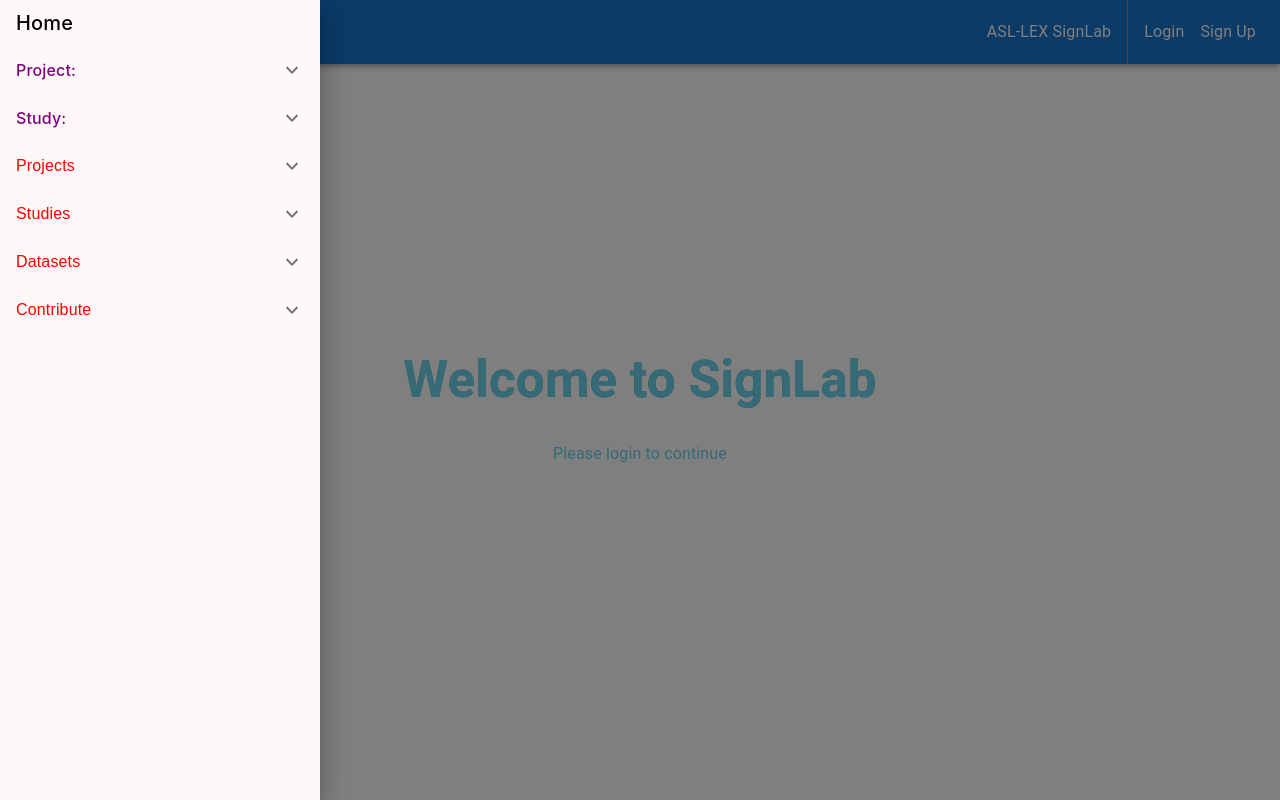
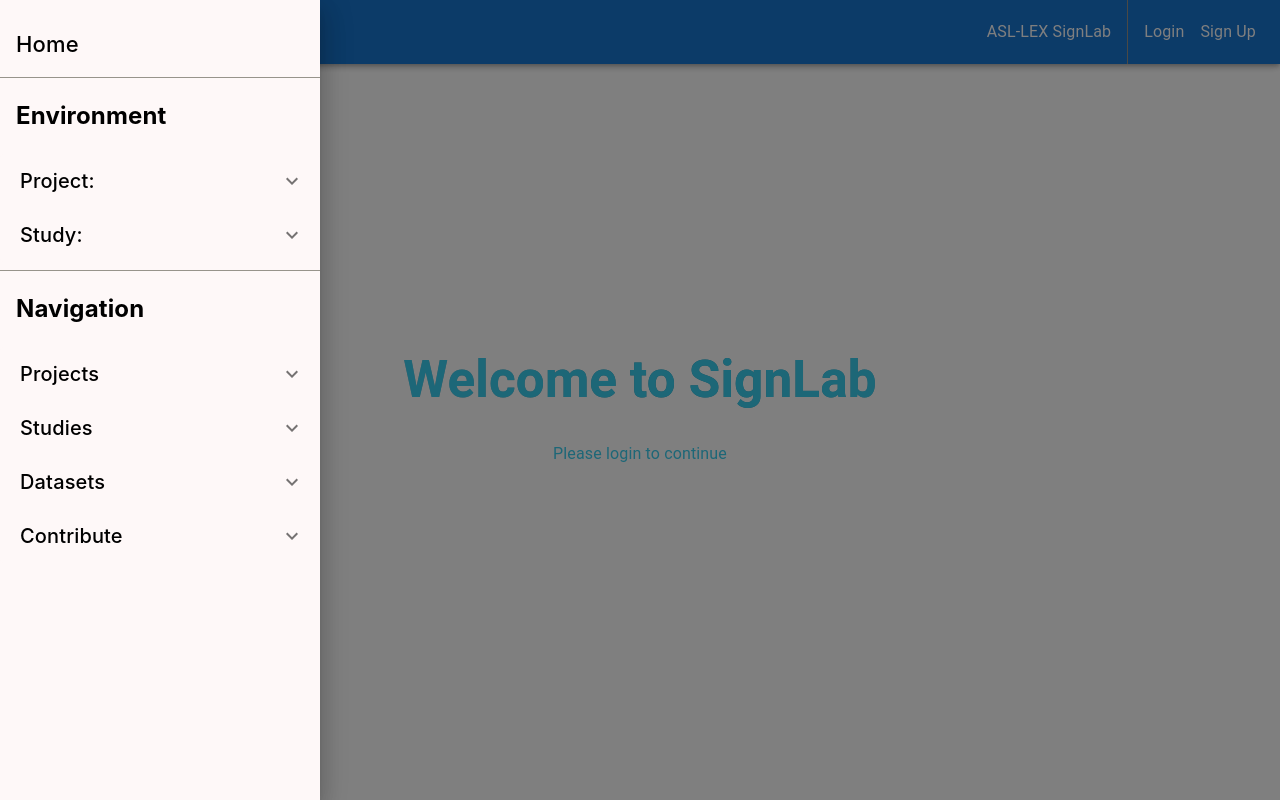
Before and after one commit to hicsail/signlab-react, a React (Vite) app: page / in a window 1280 px wide. Both pictures are taken after a click on the button 44 px from the left and 32 px from the top of the page. Built offline with nearby package versions, Linux system fonts and the light colour scheme.

Commit message:
Navigation works now

```diff
--- a/package.json
+++ b/package.json
@@ -15,9 +15,13 @@
   "dependencies": {
     "@emotion/react": "^11.11.1",
     "@emotion/styled": "^11.11.0",
+    "@jsonforms/core": "^3.1.0",
+    "@jsonforms/material-renderers": "^3.1.0",
+    "@jsonforms/react": "^3.1.0",
     "@mui/icons-material": "^5.11.16",
     "@mui/material": "^5.13.5",
     "@mui/styles": "^5.13.2",
+    "@mui/x-date-pickers": "^6.9.0",
     "react": "^18.2.0",
     "react-dom": "^18.2.0",
     "react-router-dom": "^6.12.1",
--- a/src/components/Dropdown.tsx
+++ b/src/components/Dropdown.tsx
@@ -1,59 +1,57 @@
 import { Accordion } from '@mui/material';
+import { makeStyles } from '@mui/styles';
 import AccordionSummary from '@mui/material/AccordionSummary';
 import AccordionDetails from '@mui/material/AccordionDetails';
 import ExpandMoreIcon from '@mui/icons-material/ExpandMore';
-import { makeStyles } from '@mui/styles';
 import { Link } from 'react-router-dom';
+
+interface SubLink {
+  title: string;
+  link: string;
+}
 
 interface Link {
   name: string;
-  sublinks: string[];
+  sublinks: SubLink[];
 }
 
 interface LinksProps {
   links: Link[];
-  styleProps: boolean;
 }
 const useStyles = makeStyles(() => ({
-  title: {
+  link: {
     color: 'black',
     fontSize: '20px',
     fontFamily: 'BlinkMacSystemFont'
   },
-  link: {
+  sublink: {
     color: 'black',
-    fontSize: '17px'
+    fontSize: '16px',
+    margin: '5px'
+  },
+  accordion: {
+    paddingLeft: '4px'
   }
 }));
 
-const environment = {
-  color: 'purple',
-  fontFamily: 'BlinkMacSystemFont'
-};
-
-const navigation = {
-  color: 'red',
-  fontFamily: 'sans-serif'
-};
-
-const Dropdown: React.FC<LinksProps> = ({ links, styleProps }: LinksProps) => {
+const DropdownComponent: React.FC<LinksProps> = ({ links }: LinksProps) => {
   const classes = useStyles();
-
-  console.log(styleProps);
 
   return (
     <div>
       {links?.map((item: Link) => (
-        <Accordion key={item.name} disableGutters elevation={0} sx={{ '&:before': { display: 'none' } }}>
+        <Accordion key={item.name} className={classes.accordion} disableGutters elevation={0} sx={{ '&:before': { display: 'none' } }}>
           <AccordionSummary expandIcon={<ExpandMoreIcon />}>
-            <Link to={`/${item.name}`} style={styleProps ? environment : navigation}>
+            <Link to={`/${item.name}`} className={classes.link}>
               {item.name}
             </Link>
           </AccordionSummary>
-          <AccordionDetails>
-            {item.sublinks?.map((point: any) => (
-              <p key={point} className={classes.link}>
-                {point}
+          <AccordionDetails className={classes.accordion}>
+            {item.sublinks?.map((sublink: SubLink) => (
+              <p>
+                <Link to={`/${sublink.link}`} key={sublink.title} className={classes.sublink}>
+                  {sublink.title}
+                </Link>
               </p>
             ))}
           </AccordionDetails>
@@ -63,4 +61,4 @@ const Dropdown: React.FC<LinksProps> = ({ links, styleProps }: LinksProps) => {
   );
 };
 
-export { Dropdown };
+export { DropdownComponent };
--- a/src/components/Environment.tsx
+++ b/src/components/Environment.tsx
@@ -1,17 +1,27 @@
 import { Box } from '@mui/material';
-import { Dropdown } from './Dropdown';
+import { DropdownComponent } from './Dropdown';
 
 const Environment: React.FC = () => {
   const items = [
-    { name: 'Project: ', sublinks: ['hi', 'hello'] },
-    { name: 'Study: ', sublinks: ['bye', 'byeeee'] }
+    {
+      name: 'Project:',
+      sublinks: [
+        { title: 'Project name 1', link: 'pn1' },
+        { title: 'Project name 2', link: 'pn2' }
+      ]
+    },
+    {
+      name: 'Study:',
+      sublinks: [
+        { title: 'Study name 1', link: 'sn1' },
+        { title: 'Study name 2', link: 'sn2' }
+      ]
+    }
   ];
-
-  const style = { color: 'red', fontSize: '15px' };
 
   return (
     <Box>
-      <Dropdown links={items} styleProps={style} />
+      <DropdownComponent links={items} />
     </Box>
   );
 };
--- /dev/null
+++ b/src/components/Navigation.tsx
@@ -0,0 +1,44 @@
+import { Box } from '@mui/material';
+import { DropdownComponent } from './Dropdown';
+
+const Navigation: React.FC = () => {
+  const names = [
+    {
+      name: 'Projects',
+      sublinks: [
+        { title: 'New Project', link: 'newproject' },
+        { title: 'Project Control', link: 'projectcontrol' },
+        { title: 'User Permissions', link: 'userpermissions' }
+      ]
+    },
+    {
+      name: 'Studies',
+      sublinks: [
+        { title: 'Create New Study', link: 'newstudy' },
+        { title: 'Study Control', link: 'studycontrol' },
+        { title: 'User Permissions', link: 'studyuserpermissions' },
+        { title: 'Entry Controls', link: 'entrycontrols' },
+        { title: 'Download Tags', link: 'downloadtags' }
+      ]
+    },
+    {
+      name: 'Datasets',
+      sublinks: [
+        { title: 'Dataset Controls', link: 'datasetcontrols' },
+        { title: 'Project Access', link: 'projectaccess' }
+      ]
+    },
+    {
+      name: 'Contribute',
+      sublinks: [{ title: 'Contribute to a Study', link: 'contribute' }]
+    }
+  ];
+
+  return (
+    <Box>
+      <DropdownComponent links={names} />
+    </Box>
+  );
+};
+
+export { Navigation };
--- a/src/components/NavigationBar.tsx
+++ b/src/components/NavigationBar.tsx
@@ -1,6 +1,6 @@
 import { AppBar, Toolbar, CssBaseline, Typography, ThemeProvider, createTheme } from '@mui/material';
 import { makeStyles } from '@mui/styles';
-import { DrawerComponent } from './Drawer';
+import { SideBar } from './SideBar';
 import { Divider } from '@mui/material';
 
 const useStyles = makeStyles(() => ({
@@ -24,7 +24,7 @@ const theme = createTheme({
       paper: '#fef8f8'
     },
     text: {
-      primary: '#6dd5ed'
+      primary: '#3acff0'
     },
     divider: '#97948b'
   }
@@ -38,7 +38,7 @@ function NavBar() {
       <AppBar className={classes.AppBar}>
         <CssBaseline />
         <Toolbar>
-          <DrawerComponent />
+          <SideBar />
           <Typography className={classes.logo}>ASL-LEX SignLab</Typography>
           <Divider orientation="vertical" flexItem />
           <p className={classes.p}>Login</p>
--- a/src/components/Drawer.tsx
+++ b/src/components/SideBar.tsx
@@ -1,41 +1,45 @@
 import { useState } from 'react';
-import { Drawer, IconButton, List } from '@mui/material';
+import { Divider, Drawer, IconButton, List } from '@mui/material';
 import MenuIcon from '@mui/icons-material/Menu';
 import { Link } from 'react-router-dom';
-import { Dropdown } from './Dropdown';
 import { makeStyles } from '@mui/styles';
 import { Environment } from './Environment';
+import { Navigation } from './Navigation';
 
 const useStyles = makeStyles(() => ({
-  title: {
+  home: {
     color: 'black',
-    fontSize: '20px',
+    fontSize: '22px',
     fontFamily: 'BlinkMacSystemFont',
     paddingLeft: '16px'
+  },
+  h2: {
+    color: 'black',
+    fontFamily: 'BlinkMacSystemFont',
+    paddingLeft: '16px'
+  },
+  divider: {
+    paddingTop: '8px'
   }
 }));
 
-const names = [
-  { name: 'Projects', sublinks: ['Project Control', 'User Permissions', 'New Project'] },
-  { name: 'Studies', sublinks: ['Study Control', 'User Permissions', 'Entry Controls', 'Download Tags', 'Create New Study'] },
-  { name: 'Datasets', sublinks: ['Dataset Controls', 'Project Access'] },
-  { name: 'Contribute', sublinks: ['Contribute to a Study'] }
-];
-
-function DrawerComponent() {
+function SideBar() {
   const [openDrawer, setOpenDrawer] = useState(false);
   const classes = useStyles();
-
   return (
     <div>
       <Drawer PaperProps={{ sx: { width: '25%' } }} open={openDrawer} onClose={() => setOpenDrawer(false)}>
-        <List>
-          <Link to="/" onClick={() => setOpenDrawer(false)} className={classes.title}>
+        <List sx={{ marginTop: '20px' }}>
+          <Link to="/" onClick={() => setOpenDrawer(false)} className={classes.home}>
             Home
           </Link>
         </List>
+        <Divider orientation="horizontal" flexItem className={classes.divider} />
+        <h2 className={classes.h2}>Environment</h2>
         <Environment />
-        {names && <Dropdown links={names} styleProps={false} />}
+        <Divider orientation="horizontal" flexItem className={classes.divider} />
+        <h2 className={classes.h2}>Navigation</h2>
+        <Navigation />
       </Drawer>
       <IconButton onClick={() => setOpenDrawer(!openDrawer)}>
         <MenuIcon />
@@ -43,4 +47,4 @@ function DrawerComponent() {
     </div>
   );
 }
-export { DrawerComponent };
+export { SideBar };
```
Also changed, not shown: 1 other file (tests, documents, lock files or other folders).
